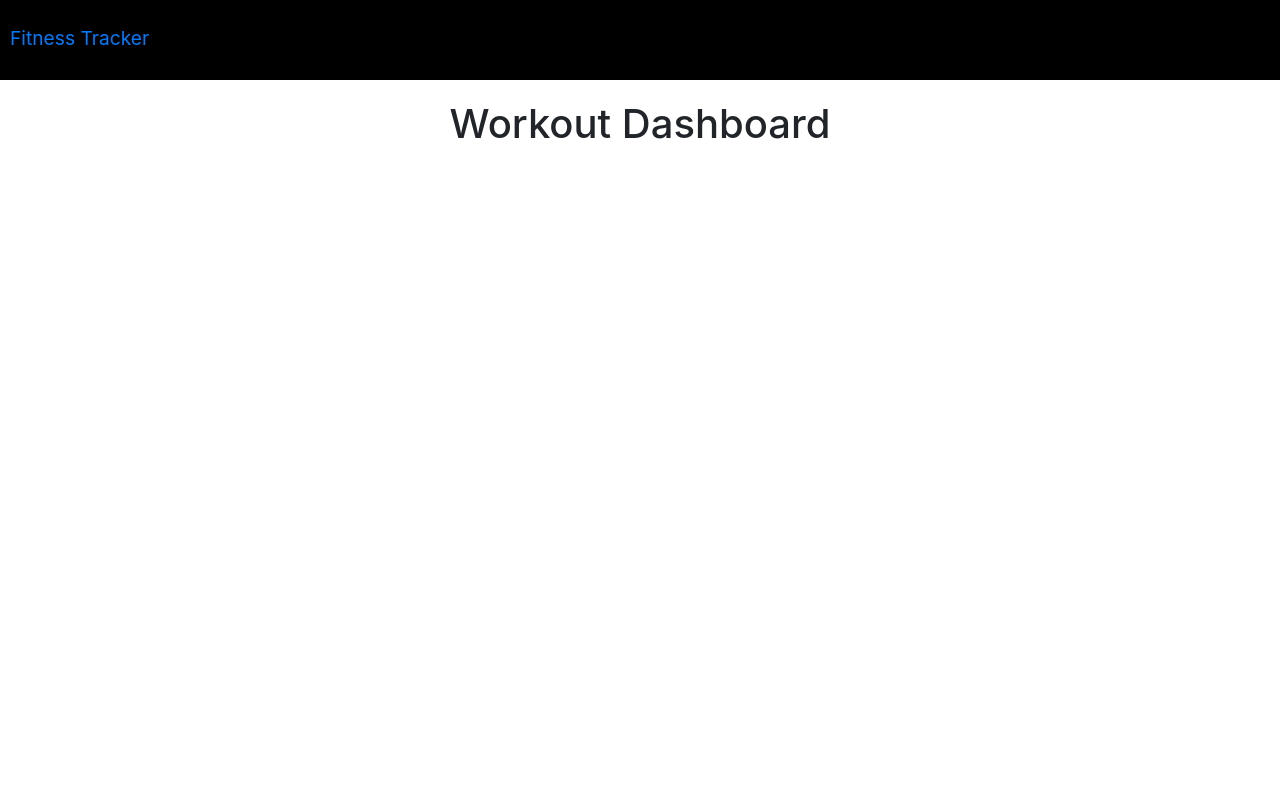
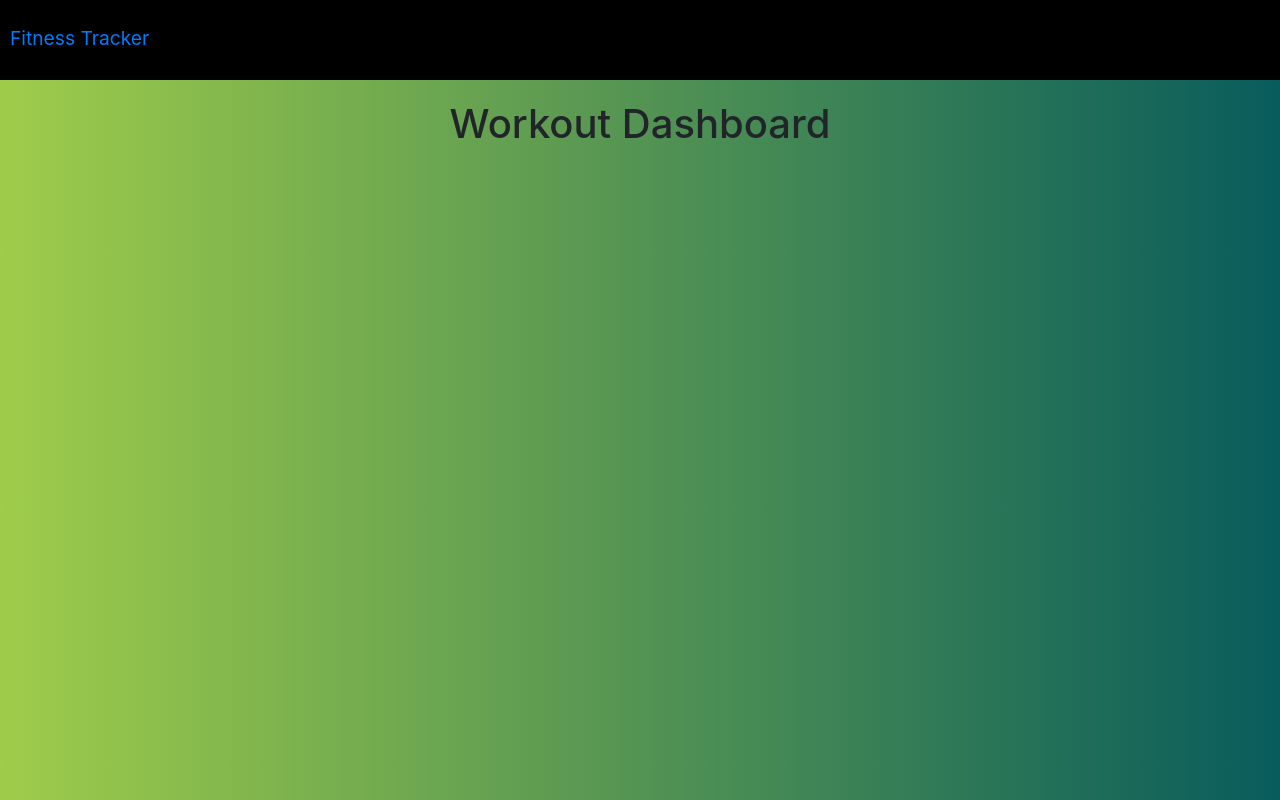
Before and after one commit to steffijerome0809/FitnessTracker, a website: page public/stats.html in a window 1280 px wide. Drawn offline with nearby package versions, Linux system fonts and the light colour scheme; no server answers.

Commit message:
changes in css

```diff
--- a/public/assets/css/style.css
+++ b/public/assets/css/style.css
@@ -108,6 +108,9 @@ nav {
   padding-bottom: 100px;
 }
 
+body {
+  background: linear-gradient(-90deg, rgb(8, 92, 92), rgb(159, 204, 74));
+}
 .card.m-auto,
 .m-auto {
   margin: 0 auto;
```
